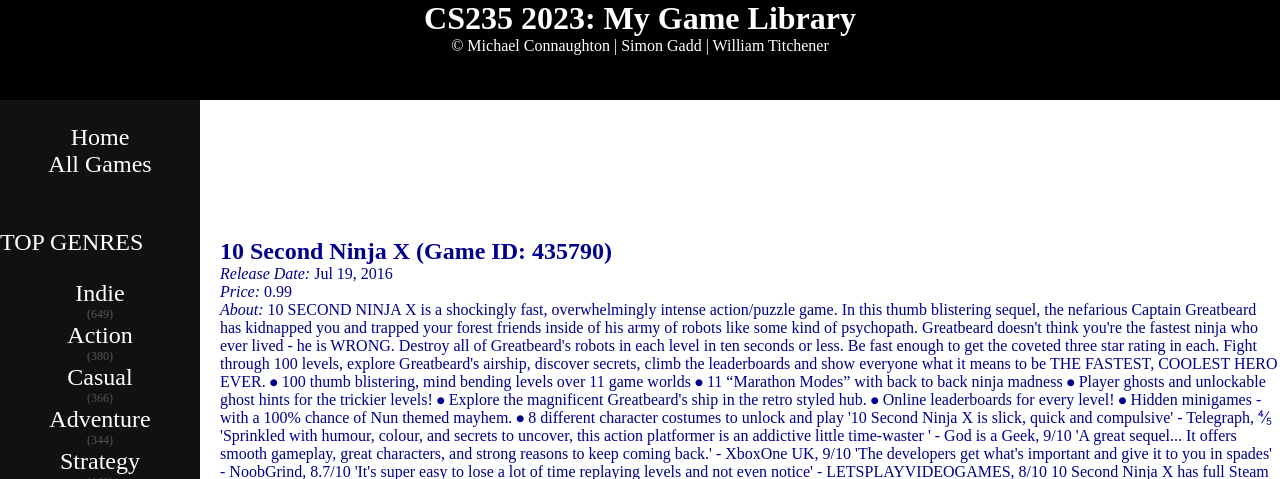
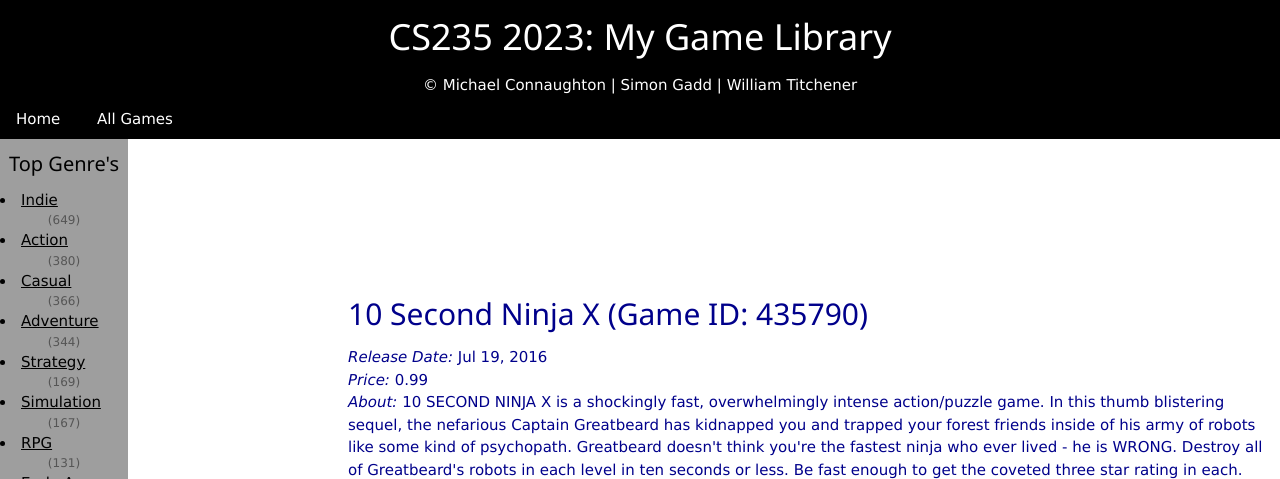
Before and after one commit to zZoogZz/Games-Web-App, a Flask app: page /game/435790 in a window 1280 px wide. Shown: the top 479 px of the page. Run offline with Flask 3, Linux system fonts and the light colour scheme; some libraries are stand-ins or nearby versions; grey boxes are pictures that could not be loaded.

Commit message:
Styling and formatting

```diff
--- a/games/static/css/main.css
+++ b/games/static/css/main.css
@@ -11,37 +11,6 @@ header {
   background-color: black; /* Change to your desired header color */
   color: white;
   text-align: center;
-}
-
-
-nav {
-  text-align: left;
-  background-color: #111;
-  height: calc(100vh - 150px);
-  width: 200px;
-  float: left;
-  font-size: 24px;
-  color: white;
-  padding: 0px;
-}
-
-
-nav ul {
-    list-style-type: none;
-    text-align: center;
-    padding: 0px;
-}
-
-nav ul li a {
-    display: block;
-    color: white;
-    text-align: center;
-    padding: 0px;
-    text-decoration: none;
-}
-
-nav ul li a:hover {
-  background-color: #777777;
 }
 
 #nav-game-count {
--- a/games/templates/games/games.html
+++ b/games/templates/games/games.html
@@ -1,10 +1,10 @@
 {% extends 'layout.html' %}{% block content %}
 
-<body>
+
 {% include 'games/gameslist.html' %}
 
 {% include 'games/pagecontrol.html' %}
-</body>
+
 
 
 {% endblock %}
--- a/games/templates/home/home.html
+++ b/games/templates/home/home.html
@@ -1,7 +1,7 @@
 {% extends 'layout.html' %} {% block content %}
 
 <body>
-    <!--<div>
+    <div>
         <p style="
             background-image: url('https://cdn.akamai.steamstatic.com/steam/apps/7940/header.jpg?t=1646762118');
             background-repeat: no-repeat;
@@ -9,8 +9,8 @@
             background-size: 100%;
             height: 400px;
         " class="w3-centre">
-    </div>-->
-    <div id="container">
+    </div>
+    <div>
 
         <a href="{{ url_for('game_bp.desc',game_id=407420) }}" class="w3-button">Game 1</a><br>
         <a href="{{ url_for('game_bp.desc',game_id=532080) }}" class="w3-button">Game 2</a><br>
--- a/games/templates/layout.html
+++ b/games/templates/layout.html
@@ -5,13 +5,23 @@
     <title>Game Site</title>
     <link rel="stylesheet" href="../static/css/main.css"/>
     <!-- W3.CSS -->
-    <!-- <link rel="stylesheet" href="https://www.w3schools.com/w3css/4/w3.css"> -->
+    <link rel="stylesheet" href="https://www.w3schools.com/w3css/4/w3.css">
 
 </head>
 <body>
 {% include 'header.html' %}
 {% include 'navigation.html' %}
-{% block content %} {% endblock %}
+<div class="w3-row">
+    <div class="w3-col w3-gray" style="width:10%">
+        {% include 'sidebar.html' %}
+    </div>
+    <div class="w3-rest">
+        {% block content %} {% endblock %}
+    </div>
+</div>
+
+
+
 {% include 'footer.html' %}
 </body>
 </html>
--- a/games/templates/navigation.html
+++ b/games/templates/navigation.html
@@ -1,19 +1,10 @@
 
 
 <div class="w3-row w3-centre">
-    <nav id="nav">
-        <ul>
-            <li><a href="{{ url_for('home_bp.home') }}" class="w3-button">Home</a></li>
-            <li><a href="{{ url_for('all_games_bp.all_games') }}" class="w3-button">All Games</a></li>
-        </ul>
-        <br>
-        <p>TOP GENRES</p>
-        <p>
-            <ul>
-            {% for genre in top_genres %}
-                <li><a href="Probably need to do a GET method or something here"> {{ genre[0].genre_name }} </a></li>  <div id="nav-game-count"> ({{ genre[1] }}) </div>
-            {% endfor %}
-            </ul>
-        </p>
+    <nav id="navigation" class="w3-black">
+
+        <a href="{{ url_for('home_bp.home') }}" class="w3-button">Home</a>
+        <a href="{{ url_for('all_games_bp.all_games') }}" class="w3-button">All Games</a>
+
     </nav>
 </div>
--- /dev/null
+++ b/games/templates/sidebar.html
@@ -0,0 +1,6 @@
+<div class="w3-gray">
+    <h4 class="w3-center h4">Top Genre's</h4>
+    {% for genre in top_genres %}
+        <li><a href="Probably need to do a GET method or something here"> {{ genre[0].genre_name }} </a></li>  <div id="nav-game-count"> ({{ genre[1] }}) </div>
+    {% endfor %}
+</div>
```
Also changed, not shown: games/templates/games/gameslist.html (+16 -1 lines).
